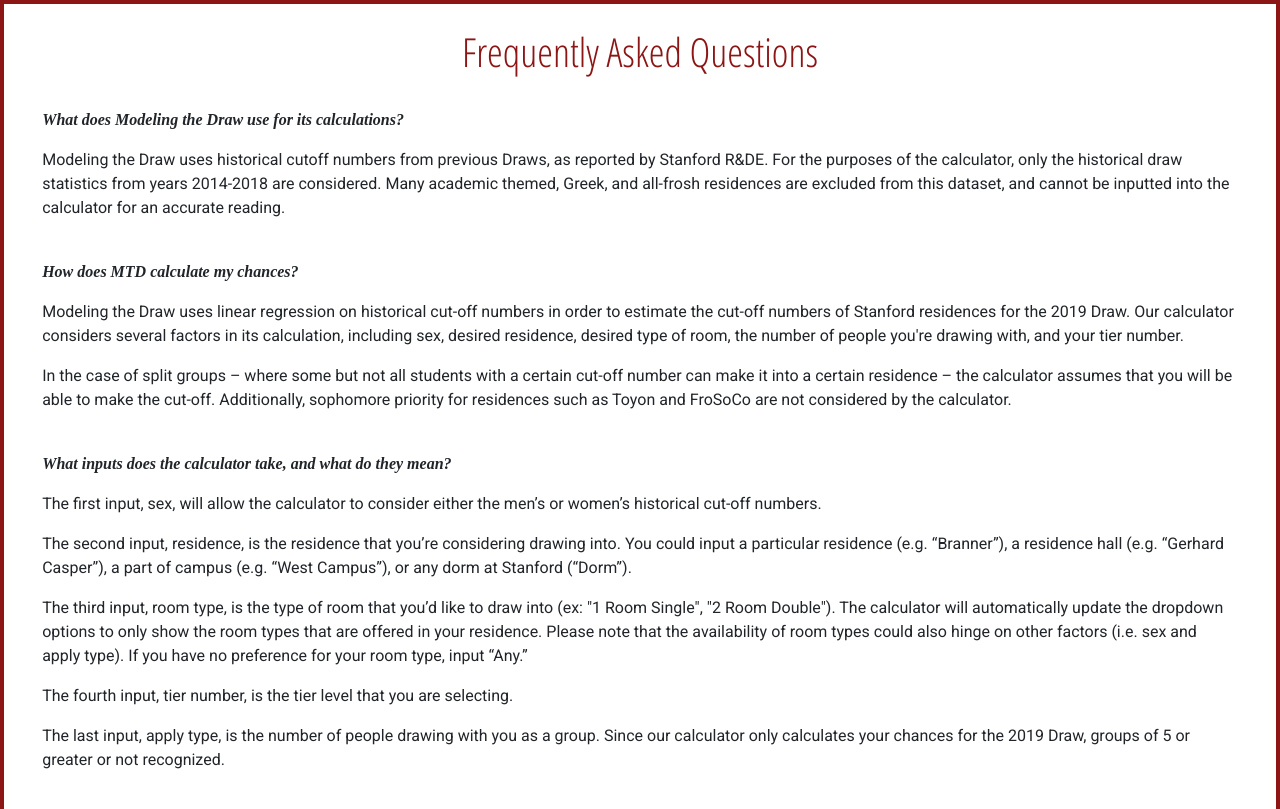
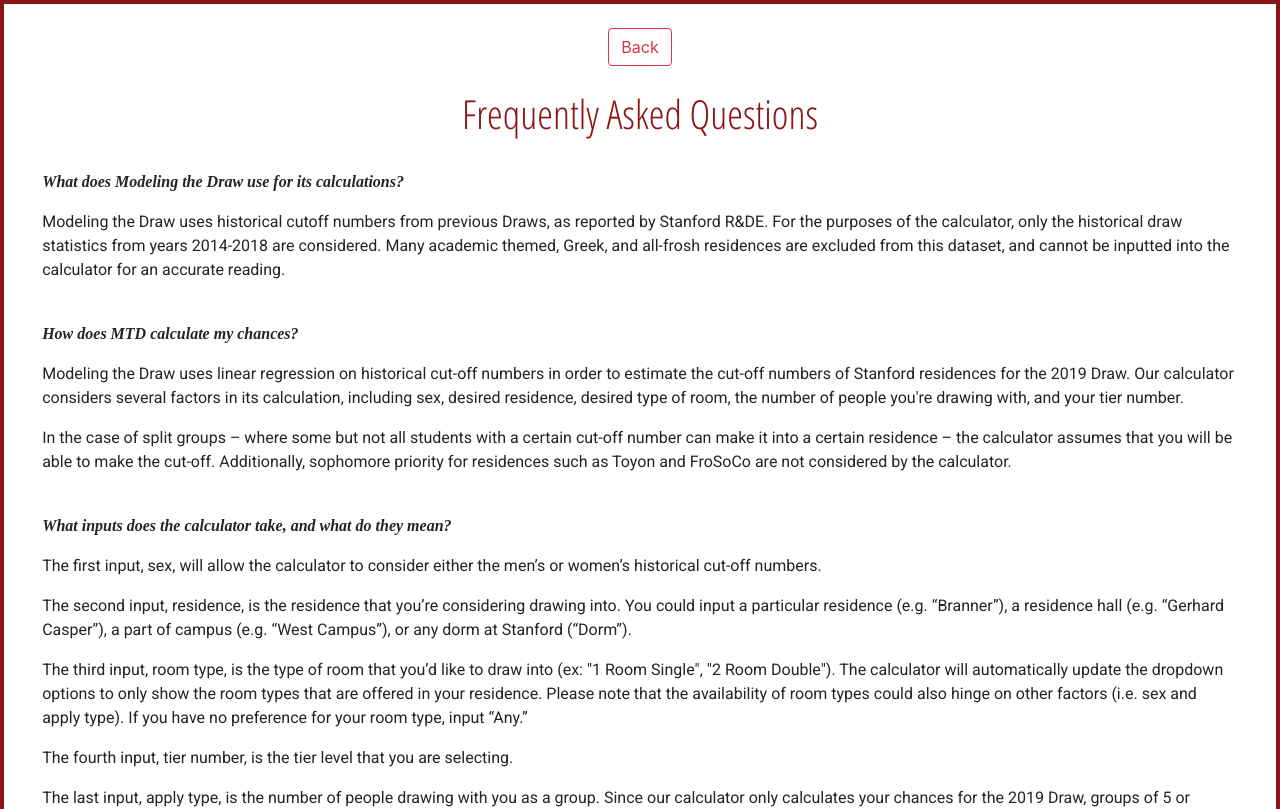
Before and after one commit to TheStanfordDaily/modeling-the-draw, a React (Create React App) app: page /#/faq in a window 1280 px wide. Shown: the top 809 px of the page. Built offline with nearby package versions, Linux system fonts and the light colour scheme; a web font is replaced by a local one.

Commit message:
add back button

```diff
--- a/src/calculator.js
+++ b/src/calculator.js
@@ -1,4 +1,6 @@
 import React, { Component } from 'react';
+import Button from 'react-bootstrap/Button';
+import {Link} from 'react-router-dom';
 import Form from "react-jsonschema-form";
 
 const divStyle = {
@@ -305,6 +307,11 @@
       <div className="Calculator" style={divStyle}>
         <header className="Calculator-header" style={calculatorStyle}>
           <br />
+            <Link to="/"><Button variant="outline-danger">
+              Back
+            </Button></Link>
+          <br />
+          <br />
           <h1 style={headerStyle}>Calculator</h1>
             <Form schema={this.state.schema}
               onSubmit={this.onSubmit}
--- a/src/faq.js
+++ b/src/faq.js
@@ -1,4 +1,6 @@
 import React from 'react';
+import Button from 'react-bootstrap/Button';
+import {Link} from 'react-router-dom';
 import './faq.css';
 
 const headerStyle = {
@@ -126,6 +128,11 @@
         return (
             <div style={divStyle}>
                 <br />
+                <Link to="/"><Button variant="outline-danger">
+                    Back
+                </Button></Link>
+                <br />
+                <br />
                 <h1 style={headerStyle}>
                     Frequently Asked Questions
                 </h1>
@@ -141,7 +148,6 @@
                 <p style={answerStyle}>
                     Contact lilyzhou@stanford.edu for further inquiries.
                 </p>
-                <br />
             </div>
 
         );
--- a/src/pastdata.js
+++ b/src/pastdata.js
@@ -1,5 +1,7 @@
 import React from 'react';
 import MUIDataTable from 'mui-datatables';
+import Button from 'react-bootstrap/Button';
+import {Link} from 'react-router-dom';
 
 const headerStyle = {
     textAlign: 'center',
@@ -66,6 +68,11 @@
         return (
             <div>
                 <br />
+                <Link to="/"><Button variant="outline-danger">
+                    Back
+                </Button></Link>
+                <br />
+                <br />
                 <h1 style={headerStyle}>View Past Data</h1>
                 <MUIDataTable
                     data={data}
```
